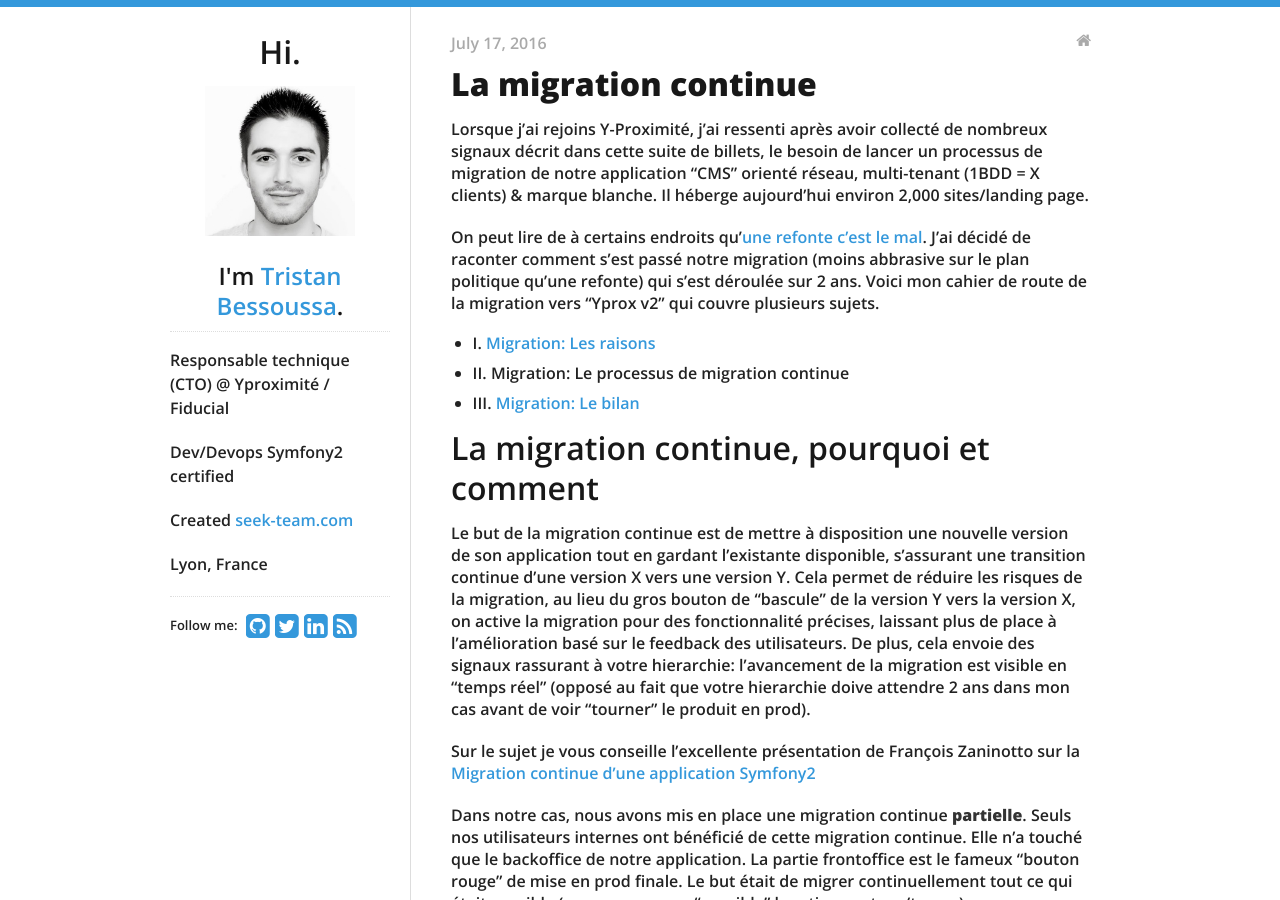
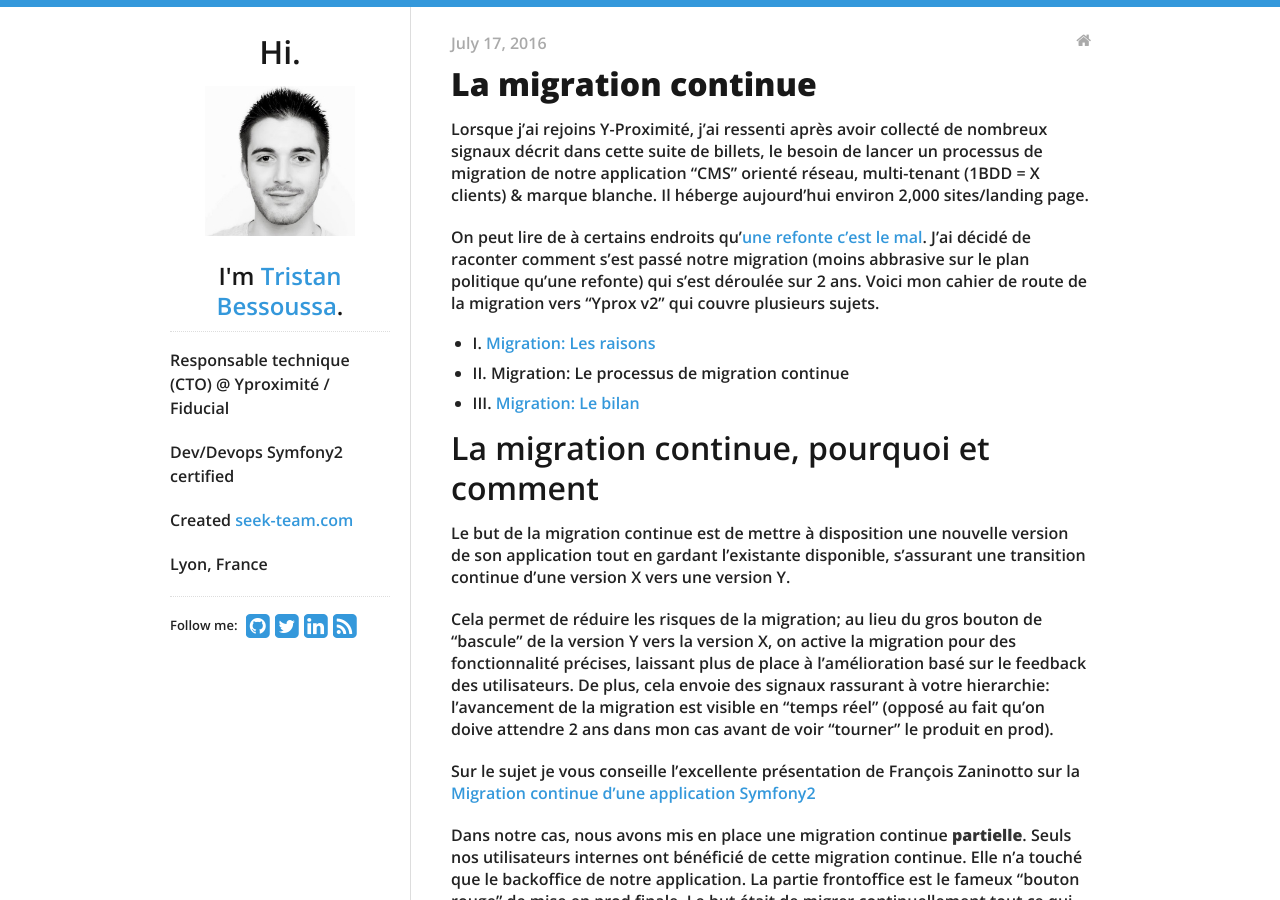
Before and after one commit to swanson/lagom, a Jekyll site: the page built from _posts/2016-07-17-migration-continue.md, in a window 1280 px wide and 900 px high. Built offline with Jekyll 4.4.1, drawn with Linux system fonts in a browser that asks for light colours; nearby versions of some CDN libraries; comment, search, counter and statistics services are not loaded.

Commit message:
Relecture

```diff
--- a/_posts/2016-07-17-migration-continue.md
+++ b/_posts/2016-07-17-migration-continue.md
@@ -16,8 +16,9 @@
 # La migration continue, pourquoi et comment
 
 Le but de la migration continue est de mettre à disposition une nouvelle version de son application tout en gardant l'existante disponible, s'assurant une transition continue d'une version X vers une version Y.
-Cela permet de réduire les risques de la migration, au lieu du gros bouton de "bascule" de la version Y vers la version X, on active la migration pour des fonctionnalité précises, laissant plus de place à l'amélioration basé sur le feedback des utilisateurs.
-De plus, cela envoie des signaux rassurant à votre hierarchie: l'avancement de la migration est visible en "temps réel" (opposé au fait que votre hierarchie doive attendre 2 ans dans mon cas avant de voir "tourner" le produit en prod).
+
+Cela permet de réduire les risques de la migration; au lieu du gros bouton de "bascule" de la version Y vers la version X, on active la migration pour des fonctionnalité précises, laissant plus de place à l'amélioration basé sur le feedback des utilisateurs.
+De plus, cela envoie des signaux rassurant à votre hierarchie: l'avancement de la migration est visible en "temps réel" (opposé au fait qu'on doive attendre 2 ans dans mon cas avant de voir "tourner" le produit en prod).
 
 Sur le sujet je vous conseille l'excellente présentation de François Zaninotto sur la [Migration continue d'une application Symfony2](https://www.youtube.com/watch?v=CvPD9iG0w-E)
 
```
